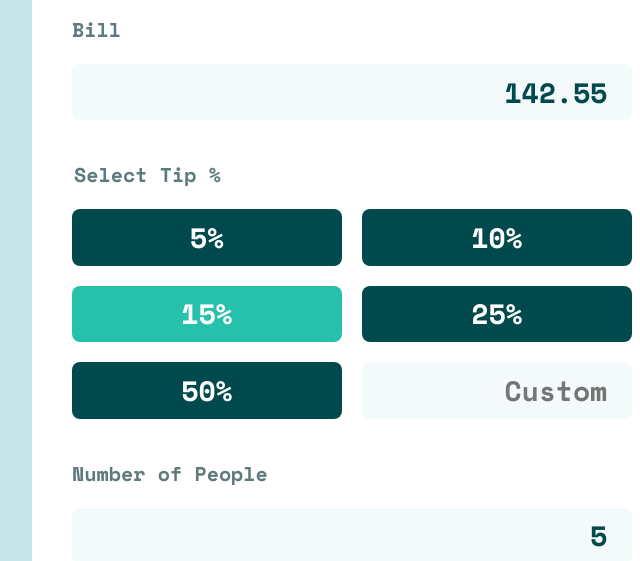
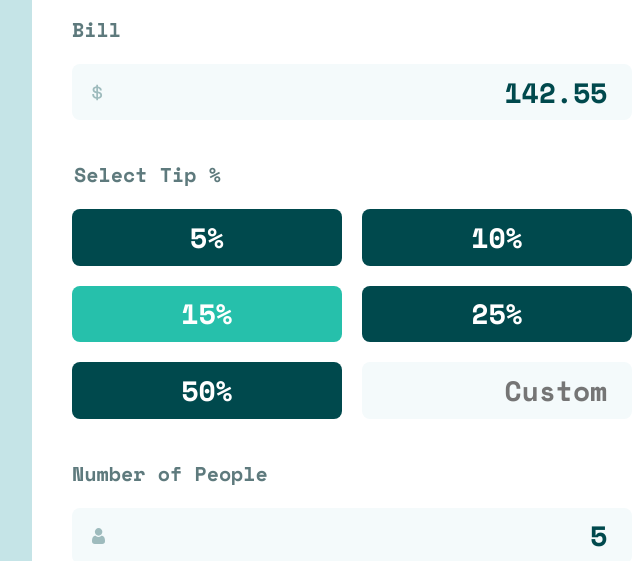
Before and after one commit to code269/fem-tip-calculator, a plain HTML site: page index.html in a window 1280 px wide. Shown: the part 239-800 px from the top of the page, 288-928 px from the left. Drawn offline with nearby package versions, Linux system fonts and the light colour scheme.

Commit message:
feat: add svg icons to inputs

```diff
--- a/index.html
+++ b/index.html
@@ -27,7 +27,14 @@
       <form id="bill-form" class="bill-form">
         <div class="">
           <label for="bill-input">Bill</label>
+          <div class="input-wrapper">
+            <img
+              class="input-icon"
+              src="./images/icon-dollar.svg"
+              alt="input-icon dollar"
+            />
             <input type="number" value="142.55" id="bill-input" />
+          </div>
         </div>
         <fieldset>
           <legend>Select Tip %</legend>
@@ -46,12 +53,19 @@
         </fieldset>
         <div class="">
           <label for="people-input">Number of People</label>
+          <div class="input-wrapper">
+            <img
+              class="input-icon"
+              src="./images/icon-person.svg"
+              alt="input-icon dollar"
+            />
             <input
               type="number"
               value="5"
               id="people-input"
               class="people-input"
             />
+          </div>
         </div>
       </form>
       <output>
--- a/styles.css
+++ b/styles.css
@@ -112,7 +112,7 @@ button {
 }
 
 input {
-  padding-inline: 0.35em;
+  padding-inline-end: 0.35em;
   inline-size: 100%;
   text-align: end;
   color: var(--clr-green-900);
@@ -138,6 +138,19 @@ button:hover {
 .bill-form {
   display: grid;
   gap: var(--space-lg);
+}
+
+.input-wrapper {
+  display: flex;
+  align-items: center;
+
+  position: relative;
+}
+
+.input-icon {
+  position: absolute;
+  left: 1em;
+  pointer-events: none;
 }
 
 .btn-active {
```
Lines whose indentation alone changed are shown as unchanged.
